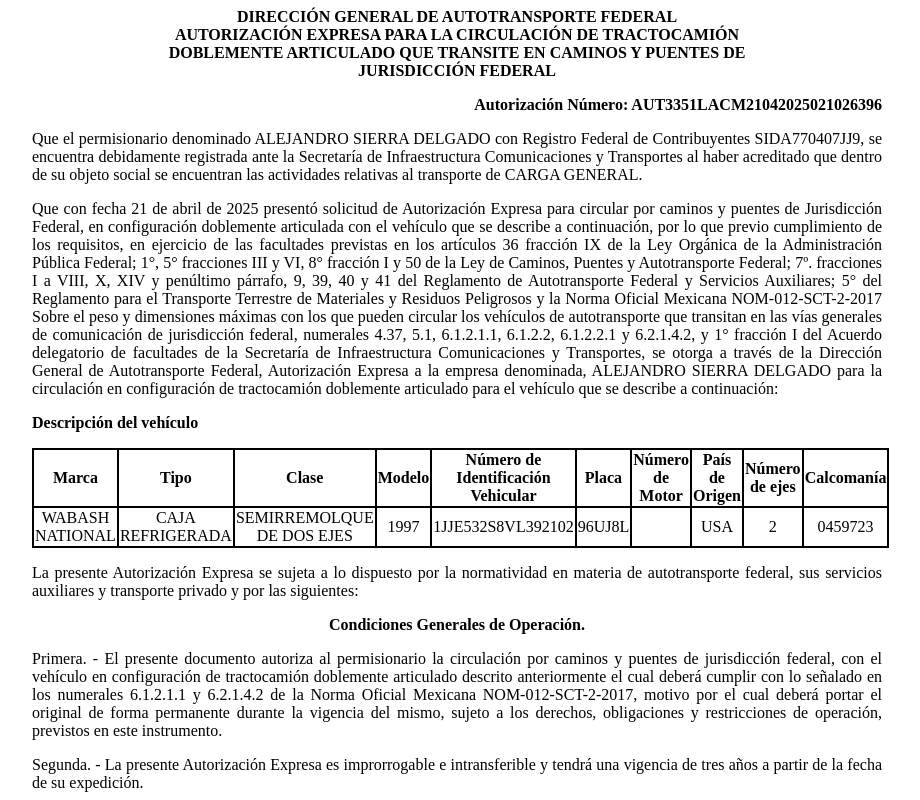
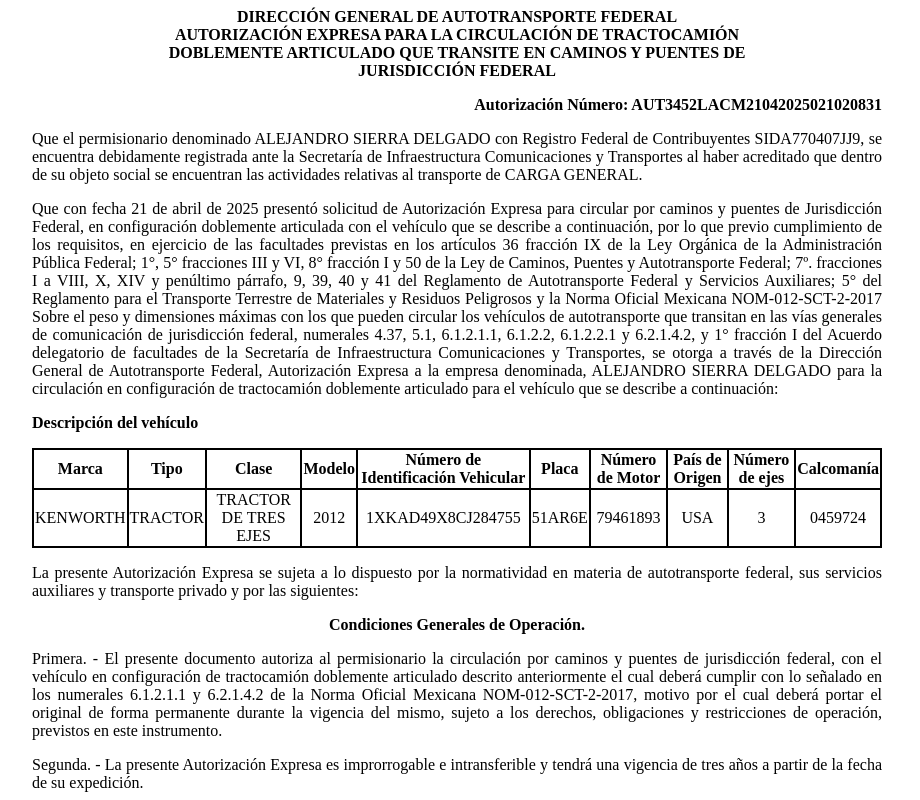
Before and after one commit to app-sct1/ConsultaAutDobleRemolque-folio-0274813, a plain HTML site: page index.html in a window 1280 px wide. Shown: the top 800 px of the page, without its empty margins (183-1103 px from the left). Drawn offline with Linux system fonts and the light colour scheme.

Commit message:
index.html

```diff
--- a/index.html
+++ b/index.html
@@ -75,7 +75,7 @@
 						<p class="sinMargen">DOBLEMENTE ARTICULADO QUE TRANSITE EN CAMINOS Y PUENTES DE</p>
 						<p class="sinMargen">JURISDICCIÓN FEDERAL</p>
 					</div>
-<p class="derechaNegro">Autorización Número: AUT3351LACM21042025021026396</p>
+<p class="derechaNegro">Autorización Número: AUT3452LACM21042025021020831</p>
 
 					<p class="justificado">Que el permisionario denominado
 						ALEJANDRO SIERRA DELGADO con Registro Federal de
@@ -128,16 +128,16 @@
 							<th class="borde">Calcomanía</th>
 						</tr>
 						<tr class="borde">
-							<td class="borde">WABASH NATIONAL</td>
-							<td class="borde">CAJA REFRIGERADA</td>
-							<td class="borde">SEMIRREMOLQUE DE DOS EJES</td>
-							<td class="borde">1997</td>
-							<td class="borde">1JJE532S8VL392102</td>
-							<td class="borde">96UJ8L</td>
-							<td class="borde"></td>
+							<td class="borde">KENWORTH</td>
+							<td class="borde">TRACTOR</td>
+							<td class="borde">TRACTOR DE TRES EJES</td>
+							<td class="borde">2012</td>
+							<td class="borde">1XKAD49X8CJ284755</td>
+							<td class="borde">51AR6E</td>
+							<td class="borde">79461893</td>
 							<td class="borde">USA</td>
-							<td class="borde">2</td>
-							<td class="borde">0459723</td>
+							<td class="borde">3</td>
+							<td class="borde">0459724</td>
 						</tr>
 
 					</tbody></table>
```
